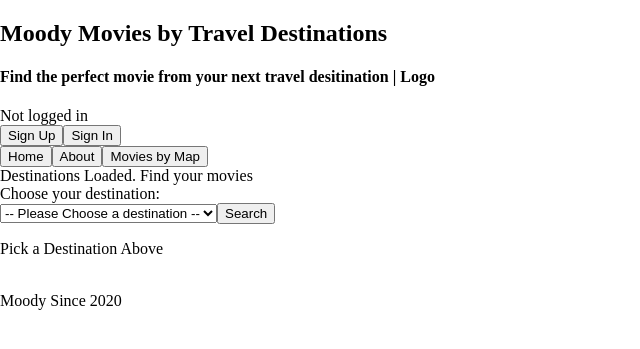
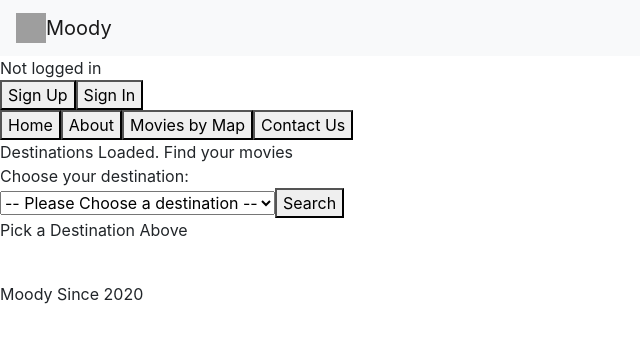
Before and after one commit to dahliakadri/movies_by_destination, a Flask app: page /moody in a window 1280 px wide. Shown: the top 349 px of the page, without its empty margins (0-640 px from the left). Run offline with Flask 2, Linux system fonts and the light colour scheme; data that the repository does not hold is empty; some libraries are stand-ins or nearby versions; grey boxes are pictures that could not be loaded.

Commit message:
update bootstrap containers

```diff
--- a/server.py
+++ b/server.py
@@ -370,4 +370,4 @@ if __name__ == "__main__":
     # Use the DebugToolbar
     # DebugToolbarExtension(app)
 
-    app.run(port=5001, host='0.0.0.0')
+    app.run(port=5000, host='0.0.0.0')
--- a/static/css/styles.css
+++ b/static/css/styles.css
@@ -1,3 +1,4 @@
 body {
 	margin: 0;
+
 }
--- a/static/moodyMap.jsx
+++ b/static/moodyMap.jsx
@@ -5,6 +5,7 @@ class GoogleMap extends React.Component {
 		this.state = {allCountries: []}
 		this.googleMapRef = React.createRef()
 	}
+
   componentDidMount() {
     const googleMapScript = document.createElement("script")
     googleMapScript.src = `https://maps.googleapis.com/maps/api/js?key=&libraries=places`
@@ -19,27 +20,18 @@ class GoogleMap extends React.Component {
               const markers = []
               for (const country of this.state.allCountries){
                 const marker = this.createMarker(parseFloat(country.country_lat), parseFloat(country.country_lon))
+                const markerInfo = '<h1>Test</h1>'
                 const infoWindow = this.createInfoWindow(markerInfo)
-                const markerInfo = '<h1>Test</h1>'
                 marker.addListener('click', () => {
-                  $.get("/movies", {country: country.country_name})
-                  .then(response => {
-                    const {movies} = response
-                    const markerInfo = `
-                            <h2>Top Movie from ${country.country_name}</h2>
-                            <h3>${movies[1].movie_title}</h3>
-                              <li>Rating: ${movies[1].imdb_rating}</li>
-                              <li>Votes: ${movies[1].votes}</li>
-                              <img alt="Poster" src=${movies[1].movie_poster} title="test"/>`
+                    const markerInfo = `<h4>Movies from ${country.country_name}</h4>`
                     const infoWindow = this.createInfoWindow(markerInfo)
                     infoWindow.open(this.moodyMap, marker)
+                    this.props.moodyMapCallback({"country": country.country_name})
                   })
-                })
-                }
-              })
+              }
             })
+          })
   }
-
 
   createGoogleMap = () =>
     new window.google.maps.Map(this.googleMapRef.current, {
@@ -82,34 +74,3 @@ class GoogleMap extends React.Component {
     )
   }
 }
-
-      // TODO: Need to somehow make a variable for each of the markers so I can add an event listener to them. "item.marker =" does not work..
-      // fetch movies from each country and feed in the top 3 movies from each country
-      // where should I fetch the movie data for each country here?
-      // this.state.allCountries.map((item) =>
-      //   need to fetch movies based on the item
-      //   this.item.Info = this.createInfoWindow(pass in the movies)
-      //   this.item.marker.addListener('click', () => {
-      //                 this.item.Info.open(this.moodyMap, this.itemMarker)
-      // }))
-
-      //       })
-
- // $.get("/movies", {country: item.country_name})
- //      .then(response => {
- //        const {movies} = response
- //      //test stuff ignore
-      // this.EgyptInfo = this.createInfoWindow()
-      // this.EgyptMarker.addListener('click', () => {
-      //   this.EgyptInfo.open(this.moodyMap, this.EgyptMarker)
-      // })
-
- // testCreateInfoWindow (country, item.movie_title, item.movie_poster, item.imbd_rating, item.votes, item.movie_title) =>
- //    new window.google.maps.InfoWindow({
- //      content: <h1> 'country' </h1>
- //    })
-
-  // testCreateInfoWindow (country, item.movie_title, item.movie_poster, item.imbd_rating, item.votes, item.movie_title) =>
-  //   new window.google.maps.InfoWindow({
-  //     content: <h1> 'country' </h1>
-  //   })
--- a/static/moodyreact.jsx
+++ b/static/moodyreact.jsx
@@ -12,7 +12,9 @@ class MoodyApp extends React.Component{
                             <Watchlist  />,
                             <SignUp moodyAppCallback = {this.myCallbackSignUp} />,
                             <SignIn moodyAppCallback = {this.myCallbackSignIn} />,
-                            <MoviesbyMap />
+                            <MoviesbyMap />,
+                            <ContactUs />,
+                             <MyProfile />,
                             ]
                   }
     this.myCallbackSignUp = this.myCallbackSignUp.bind(this)
@@ -63,19 +65,24 @@ class MoodyApp extends React.Component{
     const logbuttons = this.state.loginStatus ? <button onClick={this.handleLogout}> Logout </button> : <div><button onClick={() => this.setState({currentPage: 3})}> Sign Up </button>
     <button onClick={() => this.setState({currentPage: 4})}> Sign In </button></div>
     const userStatus = this.state.loginStatus ? <div>Welcome, {this.state.userFname}, logged in with {this.state.userEmail}.</div> : <div>Not logged in</div>
-    const watchListButton = this.state.loginStatus ? <button onClick={() => this.setState({currentPage: 2})}> My Movies List </button>: <div></div>
+    const userButtons = this.state.loginStatus ? <div><button onClick={() => this.setState({currentPage: 2})}> My Movies List </button><button onClick={() => this.setState({currentPage: 7})}> My Profile</button></div>: <div></div>
     return (
         <div>
-          <Header />
+          <nav className="navbar navbar-light bg-light">
+            <a className="navbar-brand" href="">
+            <img src="/static/img/travelimage.png" width="30" height="30" className="d-inline-block align-top" alt=""/>
+            Moody</a>
+          </nav>
           <div>
           { userStatus}
           { logbuttons }
+          { userButtons }
           </div>
           <div>
             <button onClick={() => this.setState({currentPage: 0})}> Home </button>
             <button onClick={() => this.setState({currentPage: 1})}> About </button>
             <button onClick={() => this.setState({currentPage: 5})}> Movies by Map </button>
-            {watchListButton}
+            <button onClick={() => this.setState({currentPage: 6})}> Contact Us</button>
           </div>
           <div>
           {this.state.pages[this.state.currentPage]}
@@ -85,17 +92,6 @@ class MoodyApp extends React.Component{
         </div>
             )
   }
-}
-
-class Header extends React.Component{
-
-    render() {
-        return(
-        <div>
-            <h2 className="title">Moody Movies by Travel Destinations</h2>
-            <h4 className="slogan">Find the perfect movie from your next travel desitination | Logo </h4>
-        </div>)
-    }
 }
 
 class Footer extends React.Component{
@@ -113,6 +109,24 @@ class AboutPage extends React.Component {
             and share movies from your favorite travel destination.
             <p>Moody was created by Dahlia Kadri, a current Software Engineering
             Student at Hackbright Academy in San Franscico, California.</p></div>)
+    }
+
+}
+
+class ContactUs extends React.Component {
+  render(){
+        return (
+            <div>Contact Us.
+            <p>Contact Us Here</p></div>)
+    }
+
+}
+
+class MyProfile extends React.Component {
+  render(){
+        return (
+            <div>User Profile.
+            <p>User Profile</p></div>)
     }
 
 }
@@ -375,6 +389,7 @@ componentWillUnmount(){
 
 //Renders movies by country and handles the user addition of movies to their watchlist
 //TODO: After movies added, render the watchlist
+//TODO: pass in if a user is logged in, if they are logged in show add to watch list button if not then don't show
 class MoviesByCountry extends React.Component{
     constructor(props) {
         super(props)
@@ -446,11 +461,11 @@ class MoviesByCountry extends React.Component{
                 <h3> Movies from {this.props.country}:</h3>
                 <div className="movies">
                 <form className="movies" onSubmit={this.handleSubmit}>
-                Add movies would you like to watch:
+                Check movies you like to add to your list:
                 <br />
                 {movieComponents}
                 <br />
-                <button type="submit">Add to watch list</button>
+                <button type="submit">Add to my movie list</button>
                 </form>
                 </div>
             </div>
@@ -583,17 +598,35 @@ class Watchlist extends React.Component{
   }
 }
 
-//TODO: Create a Google Map that allows to hover over each country and see the top
-//3 movies from every country.
+//TODO: Need to have my map mass back into the country that is clicked. Set the state to country clicked
 class MoviesbyMap extends React.Component{
   constructor(props) {
     super(props)
-    this.state = {maps: []}
+    this.state = {country: null}
+    this.myCallbackMap = this.myCallbackMap.bind(this)
+
+  }
+  myCallbackMap = (dataFromMap) => {
+        this.setState({ country: dataFromMap.country})
   }
 
   render(){
+    let movieForm = <div>Place Holder</div>
+    if (this.state.country === null){
+      movieForm = <div>Select Country On Map{this.state.country}</div>
+    }
+    else{movieForm =<MoviesByCountry country={this.state.country}/>}
     return(
-      <div><GoogleMap /></div>)
+      <div className="container-fluid">
+        <div className="row">
+          <div className="col-12 col-md-6">
+            <GoogleMap moodyMapCallback = {this.myCallbackMap}/>
+          </div>
+          <div className="col-12 col-md-6">
+            { movieForm }
+            </div>
+        </div>
+      </div> )
   }
 
 }
--- a/templates/basereact.html
+++ b/templates/basereact.html
@@ -2,30 +2,37 @@
 <html>
 <head>
     <title>{% block title %}{% endblock %}</title>
-
-    <!-- Loads React dependencies on all pages for this app. -->
-    <link rel="stylesheet" href="/static/css/styles.css">
+      <!-- Loads React dependencies on all pages for this app. -->
     <script
       crossorigin
       src="https://cdnjs.cloudflare.com/ajax/libs/babel-standalone/6.26.0/babel.js"></script>
-
     <script
       crossorigin
       src="https://unpkg.com/react@16/umd/react.development.js"></script>
-
     <script
       crossorigin
       src="https://unpkg.com/react-dom@16/umd/react-dom.development.js"></script>
 
+    <!-- jQuery script tag from code.jquery.com -->
     <script
       src="https://code.jquery.com/jquery-3.4.1.js"
       integrity="sha256-WpOohJOqMqqyKL9FccASB9O0KwACQJpFTUBLTYOVvVU="
       crossorigin="anonymous"></script>
+
+    <!-- Script tags from getbootstrap.com -->
+    <script src="https://cdn.jsdelivr.net/npm/popper.js@1.16.0/dist/umd/popper.min.js"integrity="sha384-Q6E9RHvbIyZFJoft+2mJbHaEWldlvI9IOYy5n3zV9zzTtmI3UksdQRVvoxMfooAo" crossorigin="anonymous"></script>
+    <script src="https://stackpath.bootstrapcdn.com/bootstrap/4.4.1/js/bootstrap.min.js" integrity="sha384-wfSDF2E50Y2D1uUdj0O3uMBJnjuUD4Ih7YwaYd1iqfktj0Uod8GCExl3Og8ifwB6" crossorigin="anonymous"></script>
+
+    <link rel="stylesheet" href="https://stackpath.bootstrapcdn.com/bootstrap/4.4.1/css/bootstrap.min.css" integrity="sha384-Vkoo8x4CGsO3+Hhxv8T/Q5PaXtkKtu6ug5TOeNV6gBiFeWPGFN9MuhOf23Q9Ifjh" crossorigin="anonymous">
+
+
+    <link rel="stylesheet" href="/static/css/styles.css">
+
 </head>
 <body>
 
-  <!-- Includes the page's content with this block. -->
   {% block body %}
+
   {% endblock %}
 
   <!-- Includes any page-specific Javascript using this block. -->
```
Also changed, not shown: templates/index.html (+10 -0 lines).
